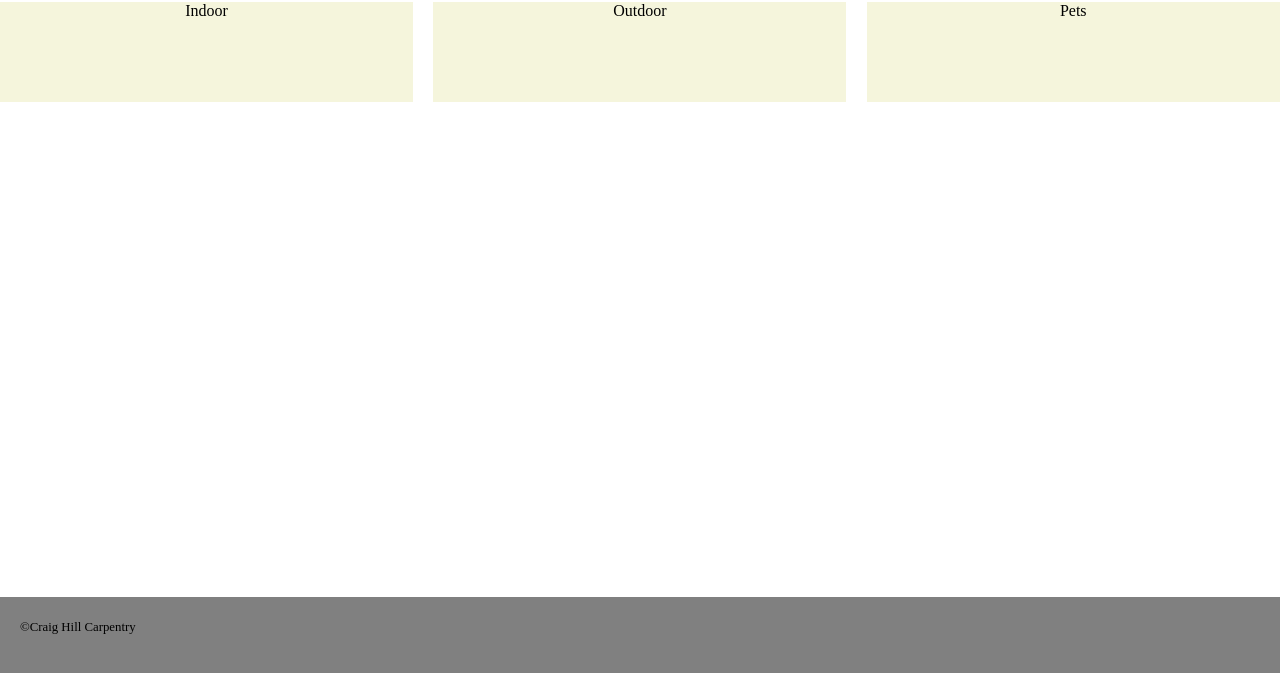
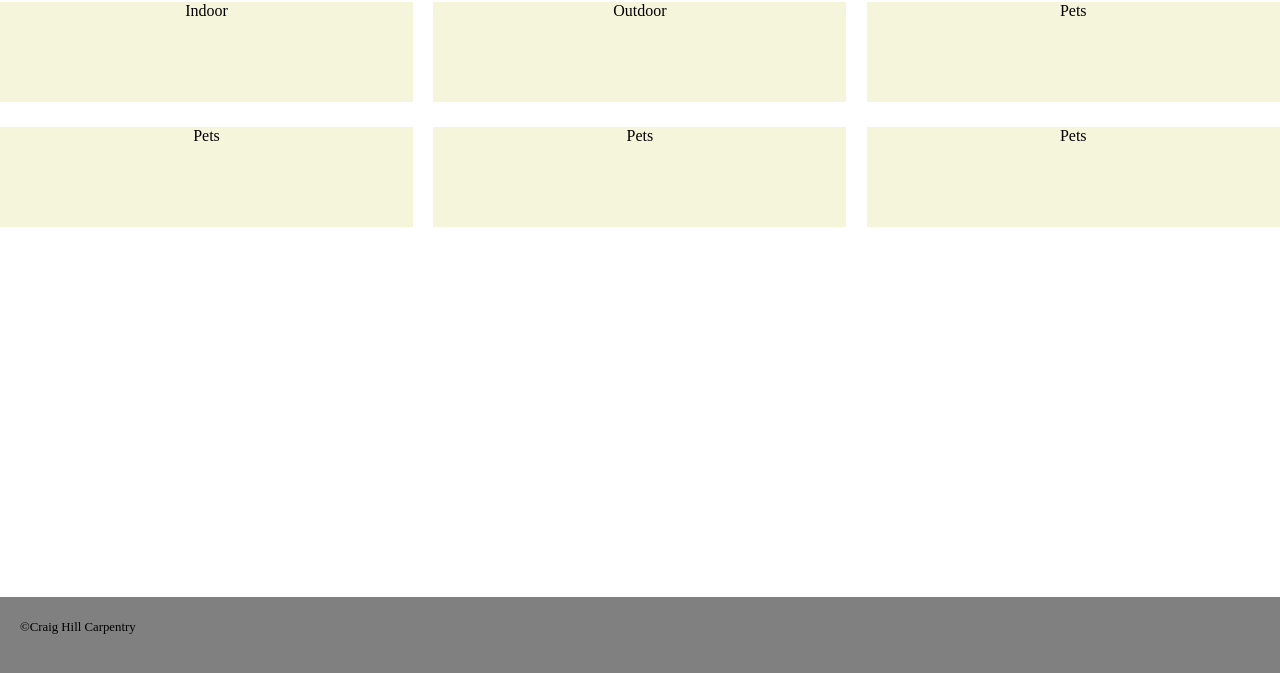
Before and after one commit to AndrewT51/craig-website, a website: page index.html at #!/what-i-do in a window 1280 px wide. Shown: the part 113-786 px from the top of the page. Drawn offline with nearby package versions, Linux system fonts and the light colour scheme; some packages are replaced by stand-ins of ours.

Commit message:
Grid system adjusted to accept multiple rows

```diff
--- a/src/styles/grid-system.css
+++ b/src/styles/grid-system.css
@@ -66,7 +66,7 @@
 .span_1_of_12 {
     width: 6.866%;
 }
-.span_4_of_12:nth-child(4n+1) {
+.span_4_of_12:nth-child(3n+1) {
   clear:left;
   margin-left: 0;
 }
--- a/src/templates/what-i-do.html
+++ b/src/templates/what-i-do.html
@@ -17,4 +17,22 @@
 
     </div>
   </div>
+  <div class="col span_4_of_12">
+    <div class="service">
+      Pets
+
+    </div>
+  </div>
+  <div class="col span_4_of_12">
+    <div class="service">
+      Pets
+
+    </div>
+  </div>
+  <div class="col span_4_of_12">
+    <div class="service">
+      Pets
+
+    </div>
+  </div>
 </div>
```
Also changed, not shown: dist/styles/bundle.css.
